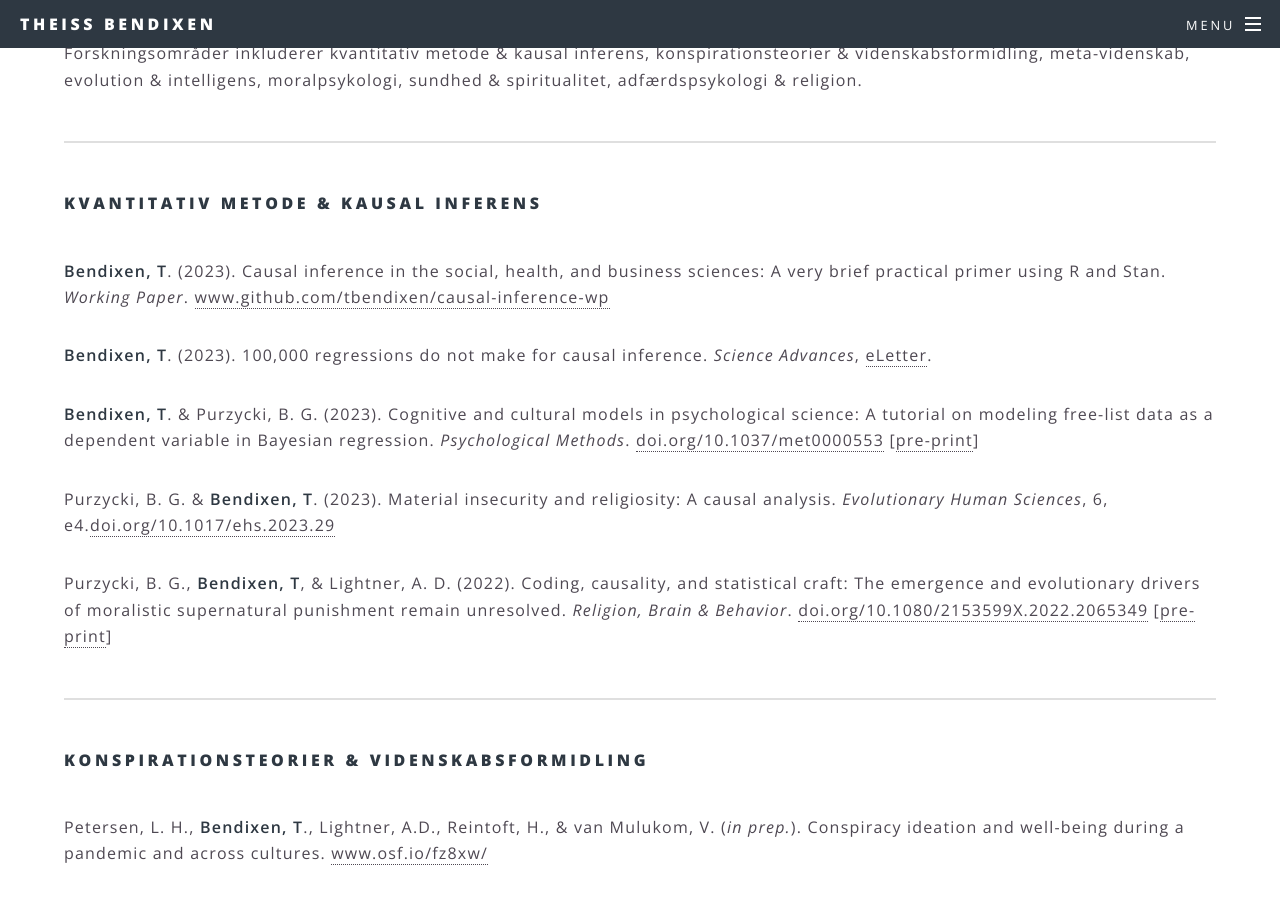
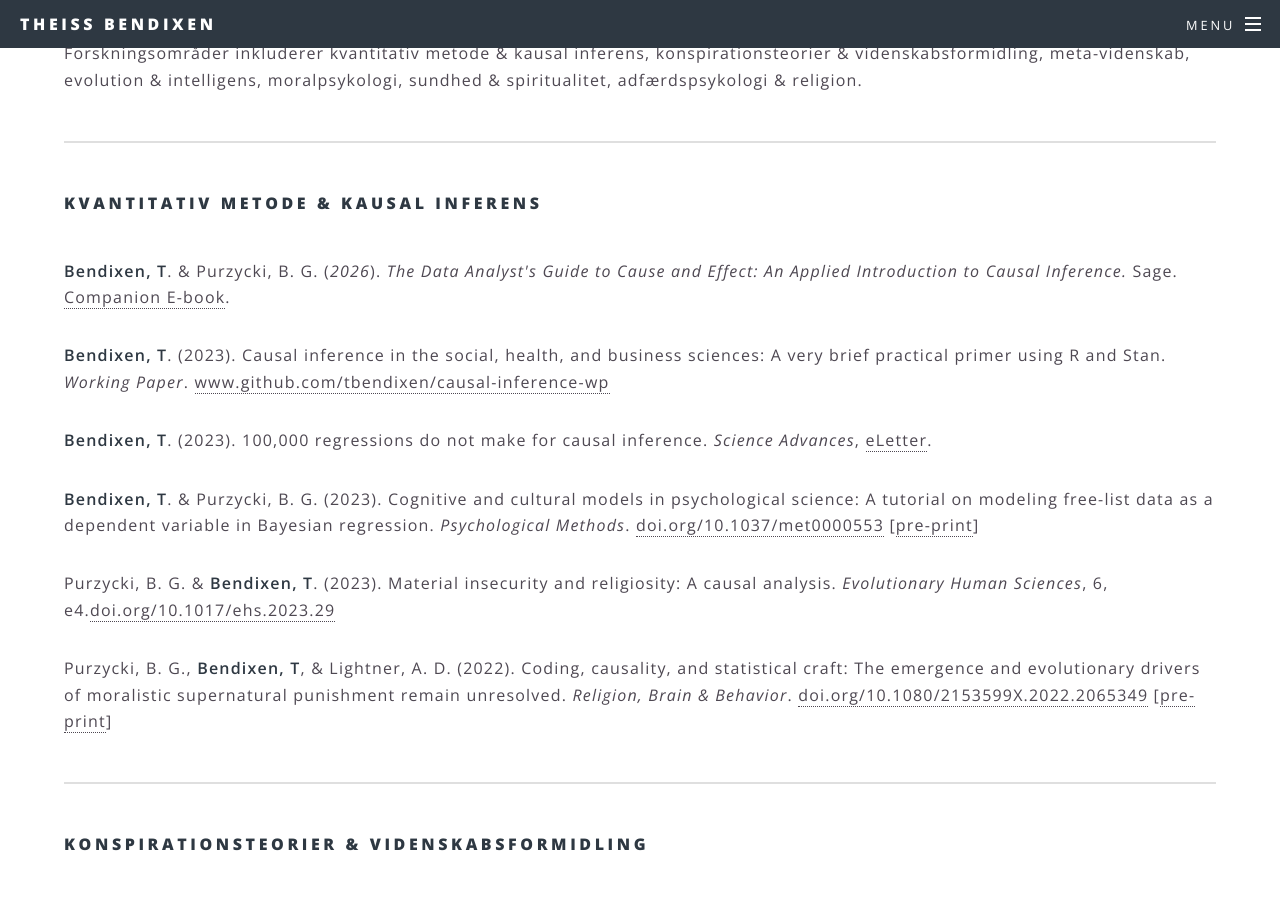
Before and after one commit to tbendixen/tbendixen.github.io.dk, a Jekyll site: the page built from forskning.html, in a window 1280 px wide and 900 px high, scrolled down 450 px. Built offline with Jekyll 4.4.1, drawn with Linux system fonts in a browser that asks for light colours.

Commit message:
Update forskning.html

```diff
--- a/forskning.html
+++ b/forskning.html
@@ -10,6 +10,7 @@ title: Forskning
 				<hr />
 				<h4>Kvantitativ metode & Kausal inferens</h4>
 				<br />
+				<p><b>Bendixen, T</b>. & Purzycki, B. G. (<i>2026</i>). <i>The Data Analyst's Guide to Cause and Effect: An Applied Introduction to Causal Inference.</i> Sage. <a href="https://theissbendixen.com/dag-book/">Companion E-book</a>.</p>
 				<p><b>Bendixen, T</b>. (2023). Causal inference in the social, health, and business sciences: A very brief practical primer using R and Stan.
 					<i>Working Paper</i>. <a href="https://github.com/tbendixen/causal-inference-wp">www.github.com/tbendixen/causal-inference-wp</a></p>
 				<p><b>Bendixen, T</b>. (2023). 100,000 regressions do not make for causal inference. <i>Science Advances</i>, <a href="https://www.science.org/doi/10.1126/sciadv.abn3517#elettersSection">eLetter</a>.</p>
```
